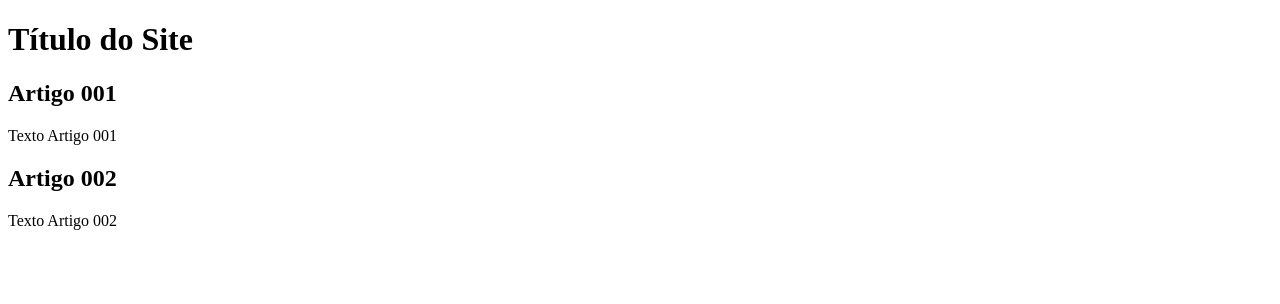
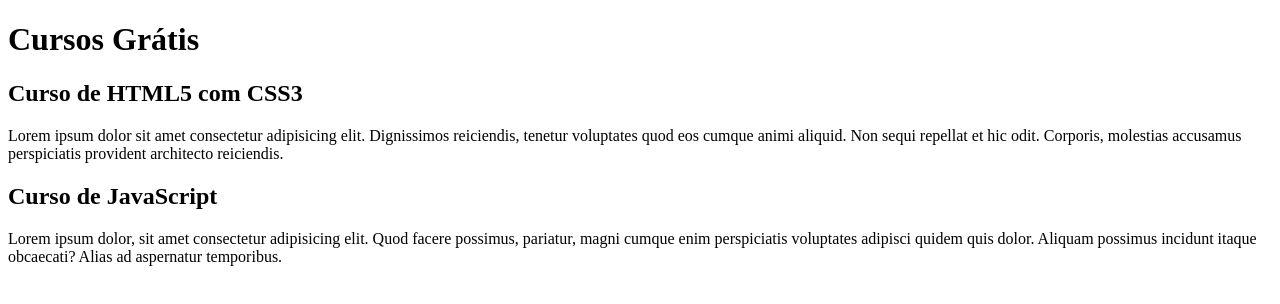
Before and after one commit to HenriqueLobo182/projeto-site, a plain HTML site: page index.html in a window 1280 px wide. Drawn offline with Linux system fonts and the light colour scheme.

Commit message:
Primeiro commit em conteúdo

```diff
--- a/index.html
+++ b/index.html
@@ -8,15 +8,15 @@
 <body>
     <main>
         <header>
-            <h1>Título do Site</h1>
+            <h1>Cursos Grátis</h1>
         </header>
         <article>
-            <h2>Artigo 001</h2>
-            <p>Texto Artigo 001</p>
+            <h2>Curso de HTML5 com CSS3</h2>
+            <p>Lorem ipsum dolor sit amet consectetur adipisicing elit. Dignissimos reiciendis, tenetur voluptates quod eos cumque animi aliquid. Non sequi repellat et hic odit. Corporis, molestias accusamus perspiciatis provident architecto reiciendis.</p>
         </article>
         <article>
-            <h2>Artigo 002</h2>
-            <p>Texto Artigo 002</p>
+            <h2>Curso de JavaScript</h2>
+            <p>Lorem ipsum dolor, sit amet consectetur adipisicing elit. Quod facere possimus, pariatur, magni cumque enim perspiciatis voluptates adipisci quidem quis dolor. Aliquam possimus incidunt itaque obcaecati? Alias ad aspernatur temporibus.</p>
         </article>
     </main>
 </body>
```
